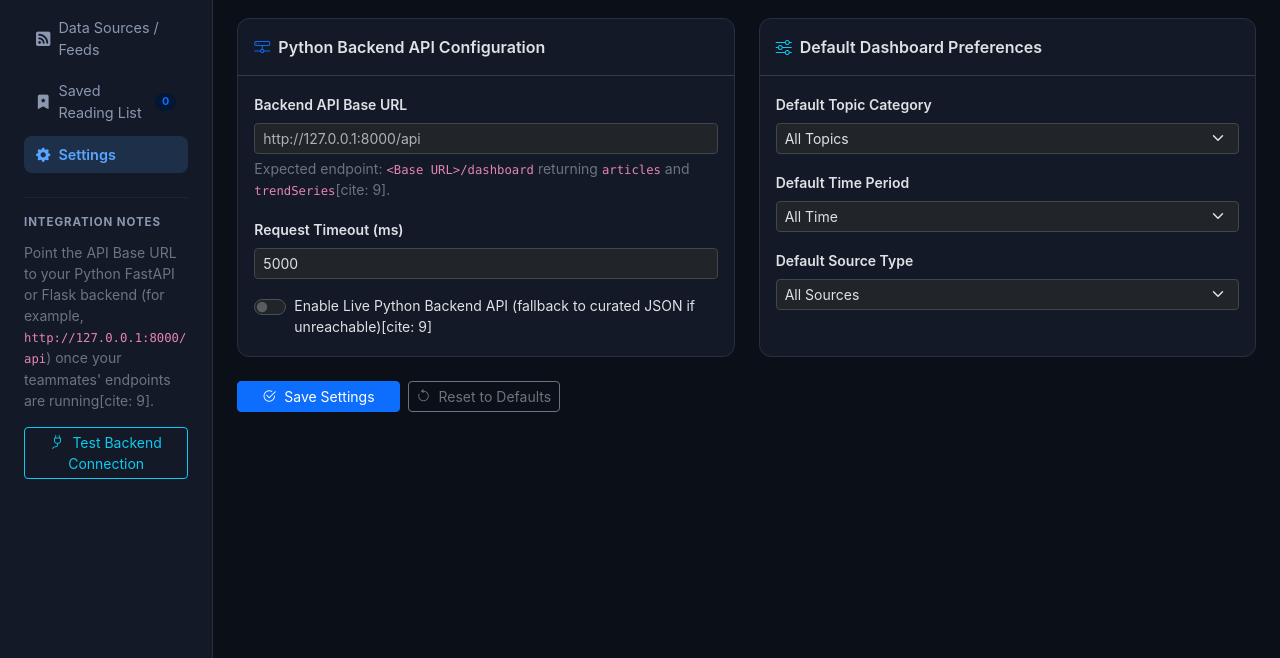
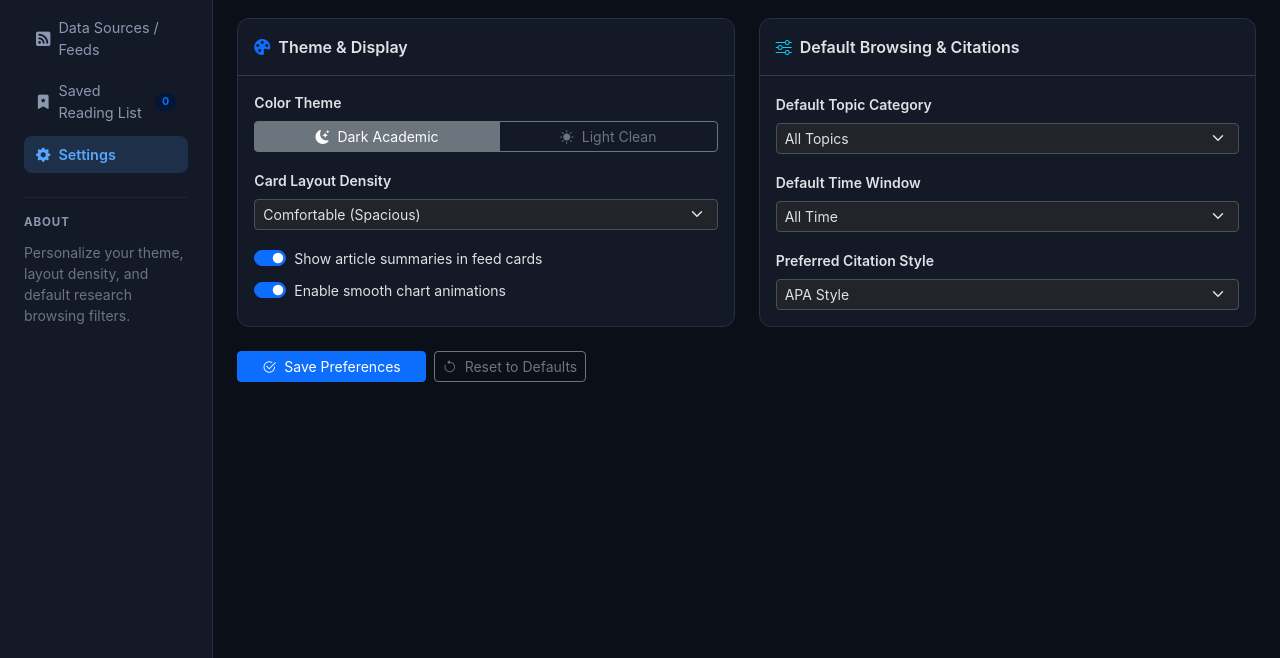
Before and after one commit to kssaanjeev/TechTrend, a plain HTML site: page Frontend/settings.html in a window 1280 px wide. Shown: the part 143-801 px from the top of the page. Drawn offline with nearby package versions, Linux system fonts and the light colour scheme; a script that the page names is missing.

Commit message:
setting modified for clean look

```diff
--- a/Frontend/settings.html
+++ b/Frontend/settings.html
@@ -3,12 +3,9 @@
 <head>
     <meta charset="UTF-8">
     <meta name="viewport" content="width=device-width, initial-scale=1.0">
-    <title>Settings &amp; Backend API Config | Emerging Technology Trend Identifier</title>
-    <!-- Bootstrap 5 CSS -->
+    <title>Settings | Emerging Technology Trend Identifier</title>
     <link href="https://cdn.jsdelivr.net/npm/bootstrap@5.3.3/dist/css/bootstrap.min.css" rel="stylesheet">
-    <!-- Bootstrap Icons -->
     <link rel="stylesheet" href="https://cdn.jsdelivr.net/npm/bootstrap-icons@1.11.3/font/bootstrap-icons.min.css">
-    <!-- Custom Styles -->
     <link rel="stylesheet" href="style.css">
 </head>
 <body>
@@ -16,7 +13,6 @@
     <!-- TOP NAVIGATION BAR -->
     <nav class="navbar navbar-expand-lg border-bottom sticky-top top-navbar px-3 px-lg-4">
         <div class="container-fluid d-flex flex-wrap align-items-center justify-content-between gap-2">
-            <!-- Brand & Academic Badge -->
             <div class="d-flex align-items-center gap-3">
                 <a class="navbar-brand fw-bold d-flex align-items-center gap-2 mb-0" href="index.html">
                     <span class="brand-icon"><i class="bi bi-cpu-fill"></i></span>
@@ -24,13 +20,6 @@
                 </a>
                 <span class="badge academic-badge d-none d-md-inline-flex align-items-center gap-1">
                     <i class="bi bi-mortarboard-fill"></i> Students &amp; Faculty • Open Source
-                </span>
-            </div>
-
-            <!-- Connection Mode Indicator -->
-            <div class="d-flex align-items-center gap-2">
-                <span class="badge bg-dark border border-secondary-subtle text-secondary py-2 px-3" id="apiModeBadge">
-                    <i class="bi bi-hdd-stack text-info me-1"></i> Mode: Curated Offline Data
                 </span>
             </div>
         </div>
@@ -73,91 +62,83 @@
 
                 <hr class="border-secondary-subtle">
 
-                <!-- Quick Config Info -->
-                <div class="sidebar-section-title">Integration Notes</div>
-                <p class="text-secondary small mb-3">
-                    Point the API Base URL to your Python FastAPI or Flask backend (for example, <code>http://127.0.0.1:8000/api</code>) once your teammates' endpoints are running[cite: 9].
+                <div class="sidebar-section-title">About</div>
+                <p class="text-secondary small mb-0">
+                    Personalize your theme, layout density, and default research browsing filters.
                 </p>
-
-                <button type="button" id="testBackendBtn" class="btn btn-outline-info btn-sm w-100">
-                    <i class="bi bi-plug me-1"></i> Test Backend Connection
-                </button>
             </aside>
 
             <!-- MAIN CONTENT -->
             <main class="col-lg-9 col-xl-10 p-3 p-lg-4">
 
-                <!-- Page Header -->
                 <div class="mb-4">
-                    <h2 class="fw-bold mb-1 fs-4">Settings &amp; Backend API Config</h2>
+                    <h2 class="fw-bold mb-1 fs-4">Appearance &amp; Reading Preferences</h2>
                     <p class="text-secondary small mb-0">
-                        Configure your Python backend connection, default dashboard filters, and local storage preferences[cite: 9].
+                        Customize how the dashboard looks and behaves while exploring technology trends.
                     </p>
                 </div>
 
                 <form id="settingsForm" class="row g-4">
 
-                    <!-- 1. Backend & API Integration -->
+                    <!-- 1. UI Theme & Display Settings -->
                     <div class="col-lg-6">
                         <div class="card dashboard-card h-100">
                             <div class="card-header bg-transparent d-flex align-items-center gap-2 py-3">
-                                <i class="bi bi-hdd-network text-primary"></i>
-                                <span class="fw-semibold">Python Backend API Configuration</span>
+                                <i class="bi bi-palette-fill text-primary"></i>
+                                <span class="fw-semibold">Theme &amp; Display</span>
                             </div>
                             <div class="card-body">
                                 <div class="mb-3">
-                                    <label for="apiBaseUrl" class="form-label small fw-semibold">
-                                        Backend API Base URL
-                                    </label>
-                                    <input
-                                        type="url"
-                                        id="apiBaseUrl"
-                                        class="form-control form-control-sm bg-dark border-secondary-subtle"
-                                        placeholder="http://127.0.0.1:8000/api"
-                                    >
-                                    <div class="form-text text-secondary small">
-                                        Expected endpoint: <code>&lt;Base URL&gt;/dashboard</code> returning <code>articles</code> and <code>trendSeries</code>[cite: 9].
+                                    <label class="form-label small fw-semibold d-block">Color Theme</label>
+                                    <div class="btn-group btn-group-sm w-100" role="group" aria-label="Color theme">
+                                        <input type="radio" class="btn-check" name="uiTheme" id="themeDark" value="dark" checked>
+                                        <label class="btn btn-outline-secondary" for="themeDark">
+                                            <i class="bi bi-moon-stars-fill me-1"></i> Dark Academic
+                                        </label>
+
+                                        <input type="radio" class="btn-check" name="uiTheme" id="themeLight" value="light">
+                                        <label class="btn btn-outline-secondary" for="themeLight">
+                                            <i class="bi bi-sun-fill me-1"></i> Light Clean
+                                        </label>
                                     </div>
                                 </div>
 
                                 <div class="mb-3">
-                                    <label for="apiTimeoutMs" class="form-label small fw-semibold">
-                                        Request Timeout (ms)
-                                    </label>
-                                    <input
-                                        type="number"
-                                        id="apiTimeoutMs"
-                                        class="form-control form-control-sm bg-dark border-secondary-subtle"
-                                        min="1000"
-                                        max="30000"
-                                        step="500"
-                                        value="5000"
-                                    >
+                                    <label for="cardDensity" class="form-label small fw-semibold">Card Layout Density</label>
+                                    <select id="cardDensity" class="form-select form-select-sm">
+                                        <option value="comfortable">Comfortable (Spacious)</option>
+                                        <option value="compact">Compact (More items per view)</option>
+                                    </select>
                                 </div>
 
-                                <div class="form-check form-switch">
-                                    <input class="form-check-input" type="checkbox" id="useLiveApi">
-                                    <label class="form-check-label small" for="useLiveApi">
-                                        Enable Live Python Backend API (fallback to curated JSON if unreachable)[cite: 9]
+                                <div class="form-check form-switch mb-2">
+                                    <input class="form-check-input" type="checkbox" id="showSummariesByDefault" checked>
+                                    <label class="form-check-label small" for="showSummariesByDefault">
+                                        Show article summaries in feed cards
+                                    </label>
+                                </div>
+
+                                <div class="form-check form-switch mb-0">
+                                    <input class="form-check-input" type="checkbox" id="enableChartAnimations" checked>
+                                    <label class="form-check-label small" for="enableChartAnimations">
+                                        Enable smooth chart animations
                                     </label>
                                 </div>
                             </div>
                         </div>
                     </div>
 
-                    <!-- 2. Default Dashboard Preferences -->
+                    <!-- 2. Default Browsing & Citation Preferences -->
                     <div class="col-lg-6">
                         <div class="card dashboard-card h-100">
                             <div class="card-header bg-transparent d-flex align-items-center gap-2 py-3">
                                 <i class="bi bi-sliders text-info"></i>
-                                <span class="fw-semibold">Default Dashboard Preferences</span>
+                                <span class="fw-semibold">Default Browsing &amp; Citations</span>
                             </div>
                             <div class="card-body">
                                 <div class="mb-3">
-                                    <label for="defaultCategory" class="form-label small fw-semibold">
-                                        Default Topic Category
-                                    </label>
-                                    <select id="defaultCategory" class="form-select form-select-sm bg-dark border-secondary-subtle">
+                                    <label for="defaultCategory" class="form-label small fw-semibold">Default Topic Category</label>
+                                    <select id="defaultCategory" class="form-select form-select-sm">
                                         <option value="All">All Topics</option>
                                         <option value="AI & Machine Learning">AI &amp; Machine Learning</option>
                                         <option value="Quantum Computing">Quantum Computing</option>
@@ -167,10 +148,8 @@
                                 </div>
 
                                 <div class="mb-3">
-                                    <label for="defaultTimePeriod" class="form-label small fw-semibold">
-                                        Default Time Period
-                                    </label>
-                                    <select id="defaultTimePeriod" class="form-select form-select-sm bg-dark border-secondary-subtle">
+                                    <label for="defaultTimePeriod" class="form-label small fw-semibold">Default Time Window</label>
+                                    <select id="defaultTimePeriod" class="form-select form-select-sm">
                                         <option value="all">All Time</option>
                                         <option value="90">Last 3 Months</option>
                                         <option value="30">Last 30 Days</option>
@@ -179,13 +158,11 @@
                                 </div>
 
                                 <div class="mb-0">
-                                    <label for="defaultSourceType" class="form-label small fw-semibold">
-                                        Default Source Type
-                                    </label>
-                                    <select id="defaultSourceType" class="form-select form-select-sm bg-dark border-secondary-subtle">
-                                        <option value="All">All Sources</option>
-                                        <option value="Research Paper">Research Papers</option>
-                                        <option value="Tech News">Tech News</option>
+                                    <label for="defaultCitationStyle" class="form-label small fw-semibold">Preferred Citation Style</label>
+                                    <select id="defaultCitationStyle" class="form-select form-select-sm">
+                                        <option value="APA">APA Style</option>
+                                        <option value="IEEE">IEEE Style</option>
+                                        <option value="BibTeX">BibTeX Entry</option>
                                     </select>
                                 </div>
                             </div>
@@ -195,7 +172,7 @@
                     <!-- Action Buttons -->
                     <div class="col-12 d-flex flex-wrap gap-2">
                         <button type="submit" class="btn btn-primary btn-sm px-4">
-                            <i class="bi bi-check2-circle me-1"></i> Save Settings
+                            <i class="bi bi-check2-circle me-1"></i> Save Preferences
                         </button>
                         <button type="button" id="resetDefaultsBtn" class="btn btn-outline-secondary btn-sm">
                             <i class="bi bi-arrow-counterclockwise me-1"></i> Reset to Defaults
@@ -213,16 +190,14 @@
             <div class="d-flex">
                 <div class="toast-body d-flex align-items-center gap-2" id="toastMessage">
                     <i class="bi bi-check-circle-fill text-success"></i>
-                    <span>Action completed.</span>
+                    <span>Preferences saved.</span>
                 </div>
                 <button type="button" class="btn-close btn-close-white me-2 m-auto" data-bs-dismiss="toast" aria-label="Close"></button>
             </div>
         </div>
     </div>
 
-    <!-- Bootstrap 5 JS Bundle -->
     <script src="https://cdn.jsdelivr.net/npm/bootstrap@5.3.3/dist/js/bootstrap.bundle.min.js"></script>
-    <!-- Shared State & Settings Logic -->
     <script src="js/shared.js"></script>
     <script src="js/settings.js"></script>
 </body>
```
